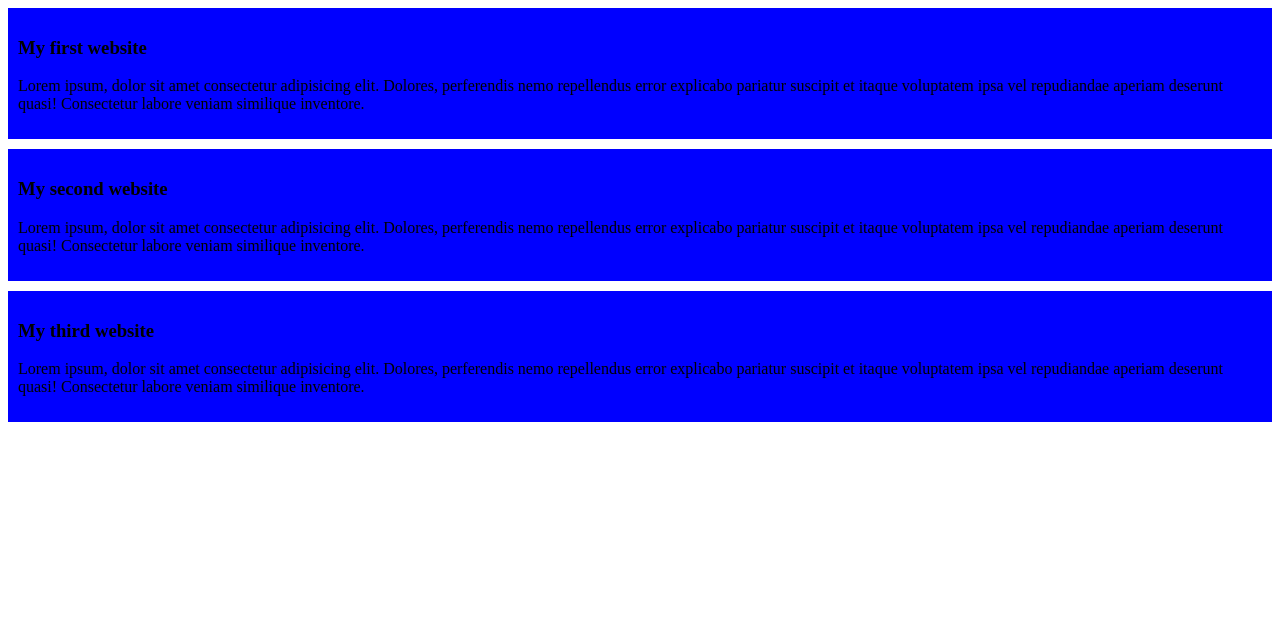
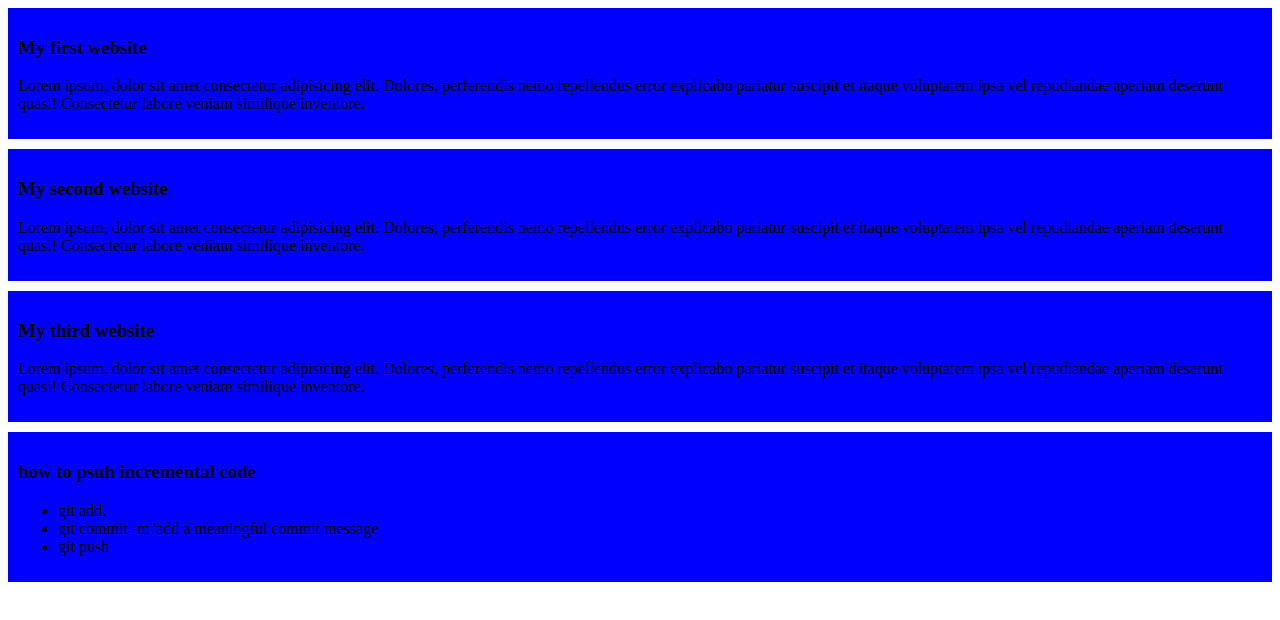
Before and after one commit to Afik047/My-simple-website, a plain HTML site: page index.html in a window 1280 px wide. Drawn offline with Linux system fonts and the light colour scheme.

Commit message:
added a list to push code

```diff
--- a/index.html
+++ b/index.html
@@ -19,6 +19,14 @@
         <h3>My third website</h3>
         <p>Lorem ipsum, dolor sit amet consectetur adipisicing elit. Dolores, perferendis nemo repellendus error explicabo pariatur suscipit et itaque voluptatem ipsa vel repudiandae aperiam deserunt quasi! Consectetur labore veniam similique inventore.</p>
     </div>
+    <div>
+        <h3>how to psuh incremental code</h3>
+        <ul>
+            <li>git add.</li>
+            <li>git commit -m"add a meaningful commit message</li>
+            <li>git push</li>
+        </ul>
+    </div>
 
 </body>
 </html>
```
